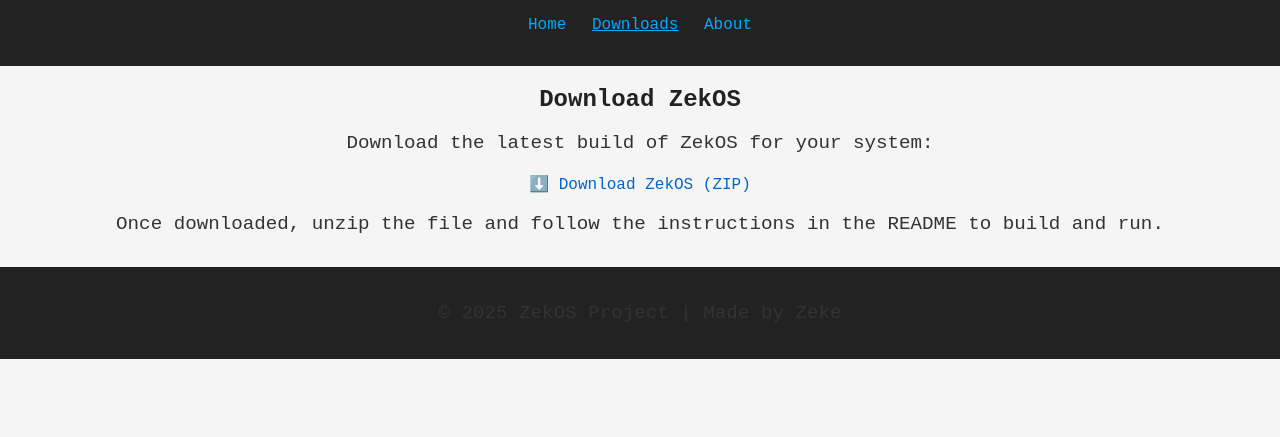
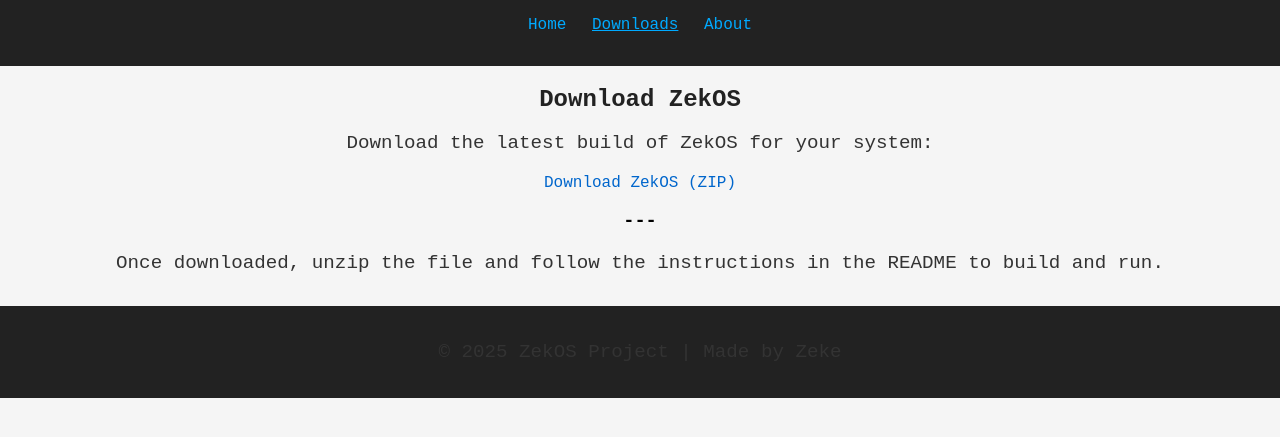
Before and after one commit to zekedoesgames/ZekOS, a plain HTML site: page downloads.html in a window 1280 px wide. Shown: the part 113-550 px from the top of the page. Drawn offline with Linux system fonts and the light colour scheme.

Commit message:
Update downloads.html

```diff
--- a/downloads.html
+++ b/downloads.html
@@ -22,8 +22,9 @@
             <h2>Download ZekOS</h2>
             <p>Download the latest build of ZekOS for your system:</p>
             <div class="download-box">
-                <a href="/zekos.zip" class="download-btn">⬇️ Download ZekOS (ZIP)</a>
+               <a href="zekos.zip" class="download-btn"> Download ZekOS (ZIP)</a>
             </div>
+            <h3>---</h3>
             <p>Once downloaded, unzip the file and follow the instructions in the README to build and run.</p>
         </section>
     </main>
```
